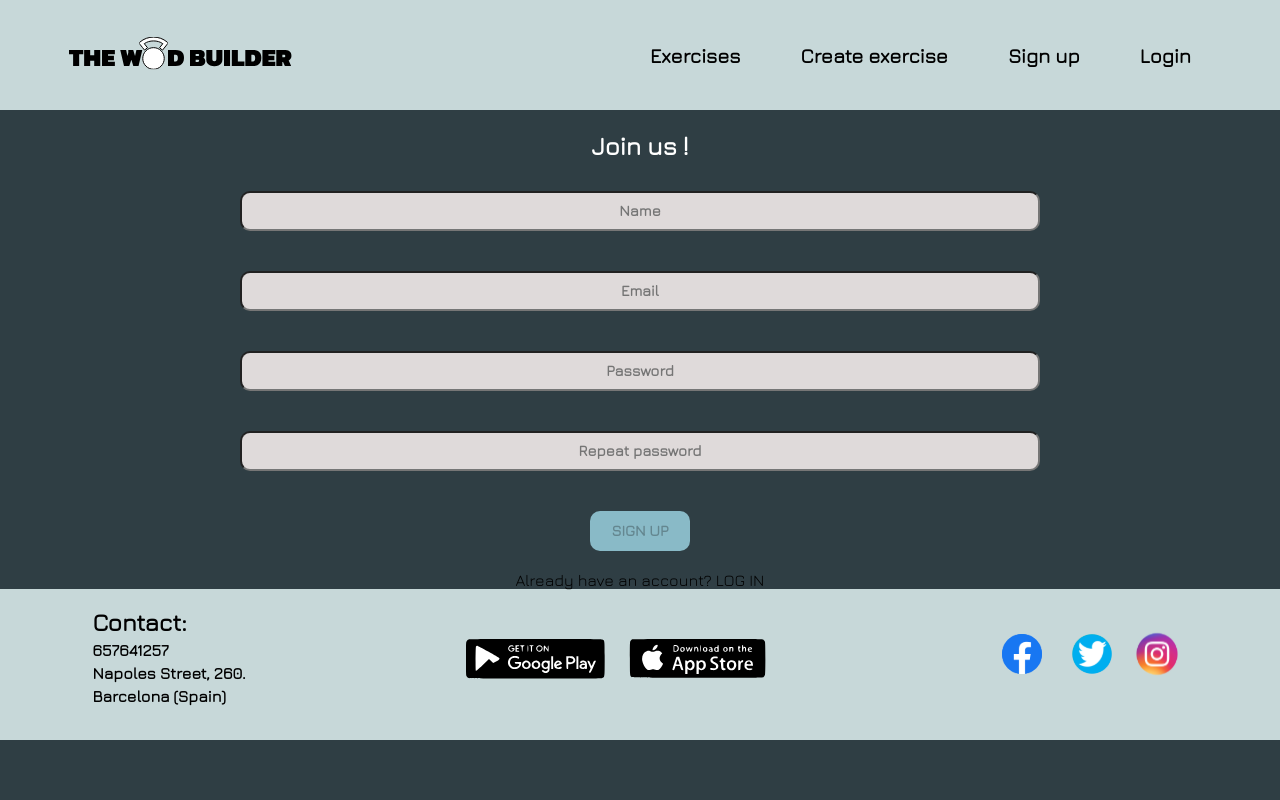
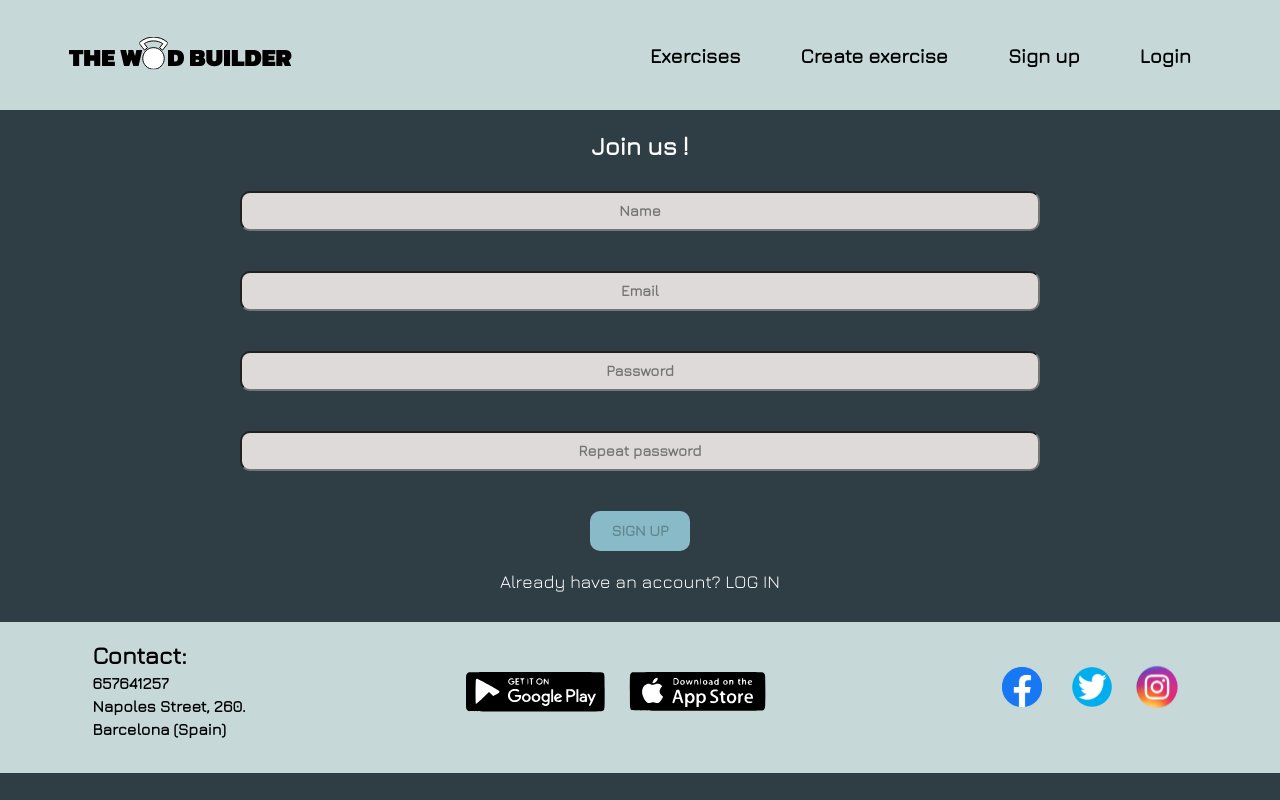
Before and after one commit to bertarosalia/berta-floran-front-The-Wod-Builder, a React (Create React App) app: page /sign-up in a window 1280 px wide. Built offline with nearby package versions, Linux system fonts and the light colour scheme; no server answers.

Commit message:
add style to navigate in register form

```diff
--- a/src/components/RegisterForm/RegisterFormStyled.ts
+++ b/src/components/RegisterForm/RegisterFormStyled.ts
@@ -80,8 +80,14 @@ const RegisterFormStyled = styled.section`
     flex-direction: column;
   }
 
-  .register-form__login-link {
-    margin: 40px;
+  .register-form__login {
+    margin-bottom: 30px;
+    cursor: pointer;
+    font-size: 18px;
+    color: ${styledMainTheme.white};
+    &:hover {
+      font-weight: bold;
+    }
   }
 `;
 
```
